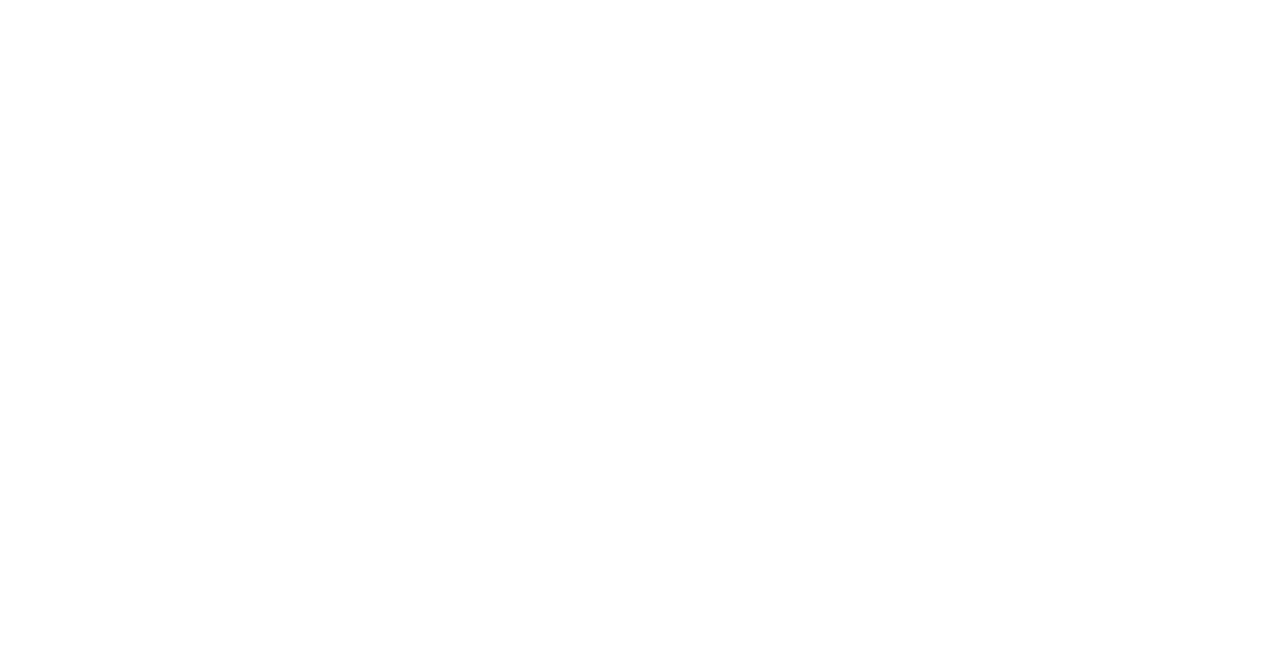
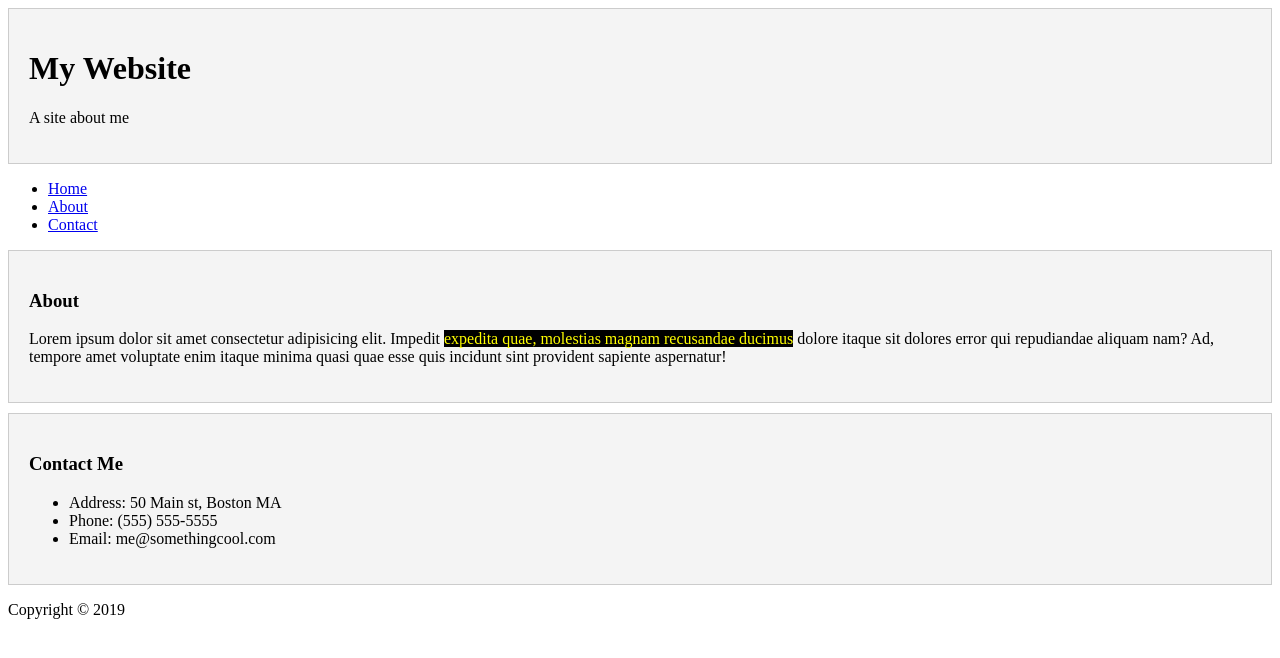
Before and after one commit to jayhan1109/html-css-practice, a plain HTML site: page html_practice/09_ids_class.html in a window 1280 px wide. Drawn offline with Linux system fonts and the light colour scheme.

Commit message:
html_09_ids_class

```diff
--- a/html_practice/09_ids_class.html
+++ b/html_practice/09_ids_class.html
@@ -1,9 +1,9 @@
 <!DOCTYPE html>
 <html lang="en">
   <head>
-  <meta charset="UTF-8">
-  <meta name="viewport" content="width=device-width, initial-scale=1.0">
-  <meta http-equiv="X-UA-Compatible" content="ie=edge">
+    <meta charset="UTF-8" />
+    <meta name="viewport" content="width=device-width, initial-scale=1.0" />
+    <meta http-equiv="X-UA-Compatible" content="ie=edge" />
     <title>Div, span, id and class</title>
     <style>
       .card {
@@ -15,11 +15,44 @@
 
       .enhance {
         color: yellow;
-      background-color:black;
+        background-color: black;
       }
     </style>
   </head>
   <body>
+    <div id="main-header" class="card">
+      <h1>My Website</h1>
+      <p>A site about me</p>
+    </div>
+    <ul id="main-nav">
+      <li><a href="#">Home</a></li>
+      <li><a href="#">About</a></li>
+      <li><a href="#">Contact</a></li>
+    </ul>
+    <div id="about" class="card">
+      <h3>About</h3>
+      <p>
+        Lorem ipsum dolor sit amet consectetur adipisicing elit. Impedit
+        <span class="enhance"
+          >expedita quae, molestias magnam recusandae ducimus</span
+        >
+        dolore itaque sit dolores error qui repudiandae aliquam nam? Ad, tempore
+        amet voluptate enim itaque minima quasi quae esse quis incidunt sint
+        provident sapiente aspernatur!
+      </p>
+    </div>
 
+    <div id="contact" class="card">
+      <h3>Contact Me</h3>
+      <ul>
+        <li>Address: 50 Main st, Boston MA</li>
+        <li>Phone: (555) 555-5555</li>
+        <li>Email: me@somethingcool.com</li>
+      </ul>
+    </div>
+
+    <div id="footer">
+      <p>Copyright &copy; 2019</p>
+    </div>
   </body>
 </html>
```
Lines whose indentation alone changed are shown as unchanged.
